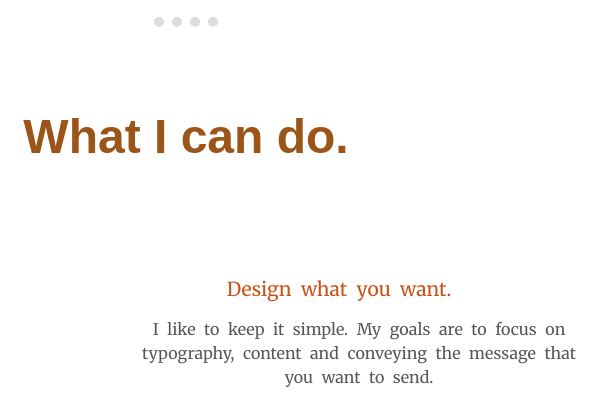
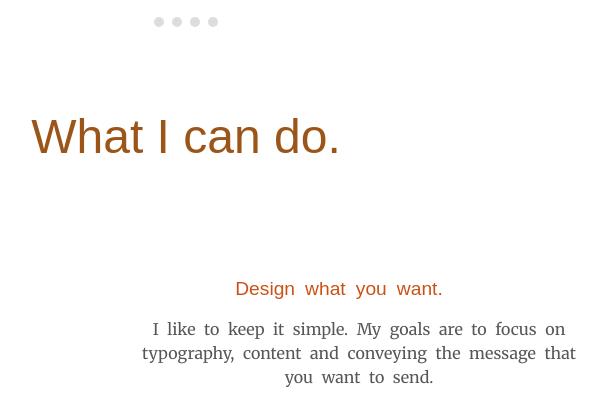
Before and after one commit to Sreejish29/Resume, a plain HTML site: page index.html in a window 1280 px wide. Shown: the part 1340-1741 px from the top of the page, 454-1061 px from the left. Drawn offline with nearby package versions, Linux system fonts and the light colour scheme.

Commit message:
few font update

```diff
--- a/css/styles.css
+++ b/css/styles.css
@@ -170,6 +170,7 @@ h3{
 
 .skill{
   font-family: 'Titillium Web', sans-serif;
+  font-weight: normal;
   font-size: 3rem;
   color: #9c5518;
   line-height: 10px;
@@ -190,7 +191,7 @@ h3{
 }
 
 .sub-title1{
-  font-family: 'Merriweather', serif;
+  font-family: 'Titillium Web', sans-serif;
   font-size: 1.2rem;
   position: relative;
   left: 5.5rem;
```
